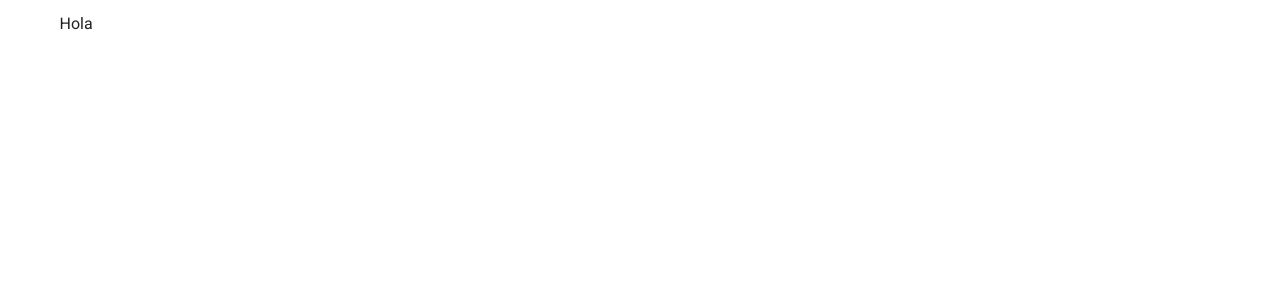
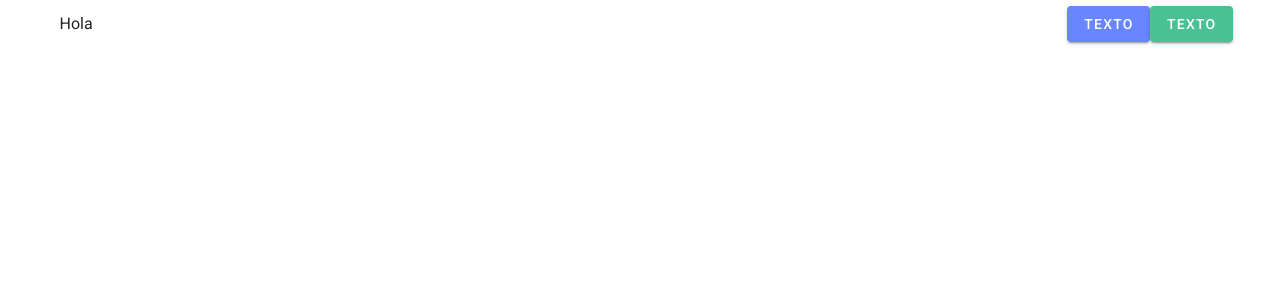
Before and after one commit to matiasrodlo/hablaqui, a Nuxt app in the folder landing/: page / in a window 1280 px wide. Shown: the top 300 px of the page. Built offline with nearby package versions, Linux system fonts and the light colour scheme.

Commit message:
color palette

```diff
--- a/landing/nuxt.config.js
+++ b/landing/nuxt.config.js
@@ -54,10 +54,12 @@ export default {
         light: {
           primary: '#6786ff',
           secondary: '#4ac193',
+          info: '#273647',
         },
         dark: {
           primary: '#6786ff',
           secondary: '#4ac193',
+          info: '#273647',
         },
       },
     },
--- a/landing/pages/index.vue
+++ b/landing/pages/index.vue
@@ -1,6 +1,8 @@
 <template>
   <v-row justify="center" align="center">
     <v-col>Hola</v-col>
+    <v-btn color="primary">texto</v-btn>
+    <v-btn color="secondary">texto</v-btn>
   </v-row>
 </template>
 
```
